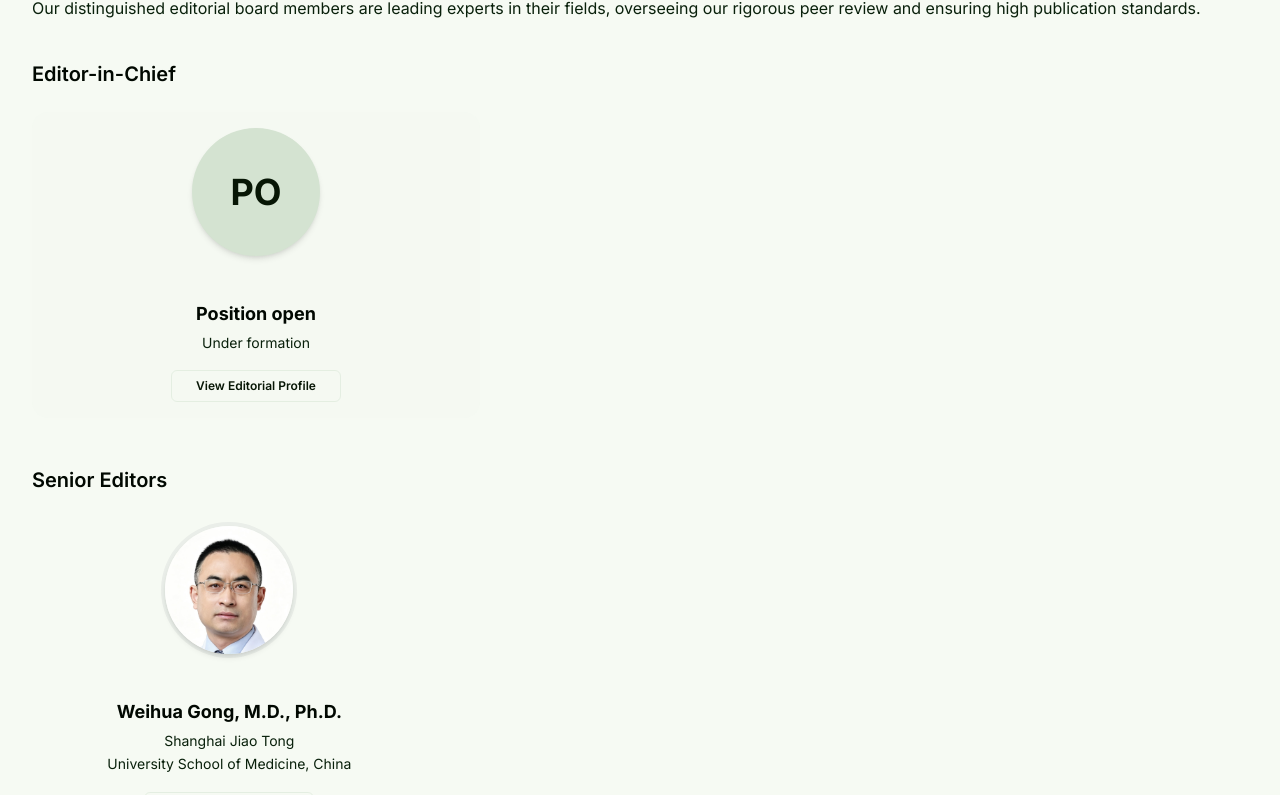
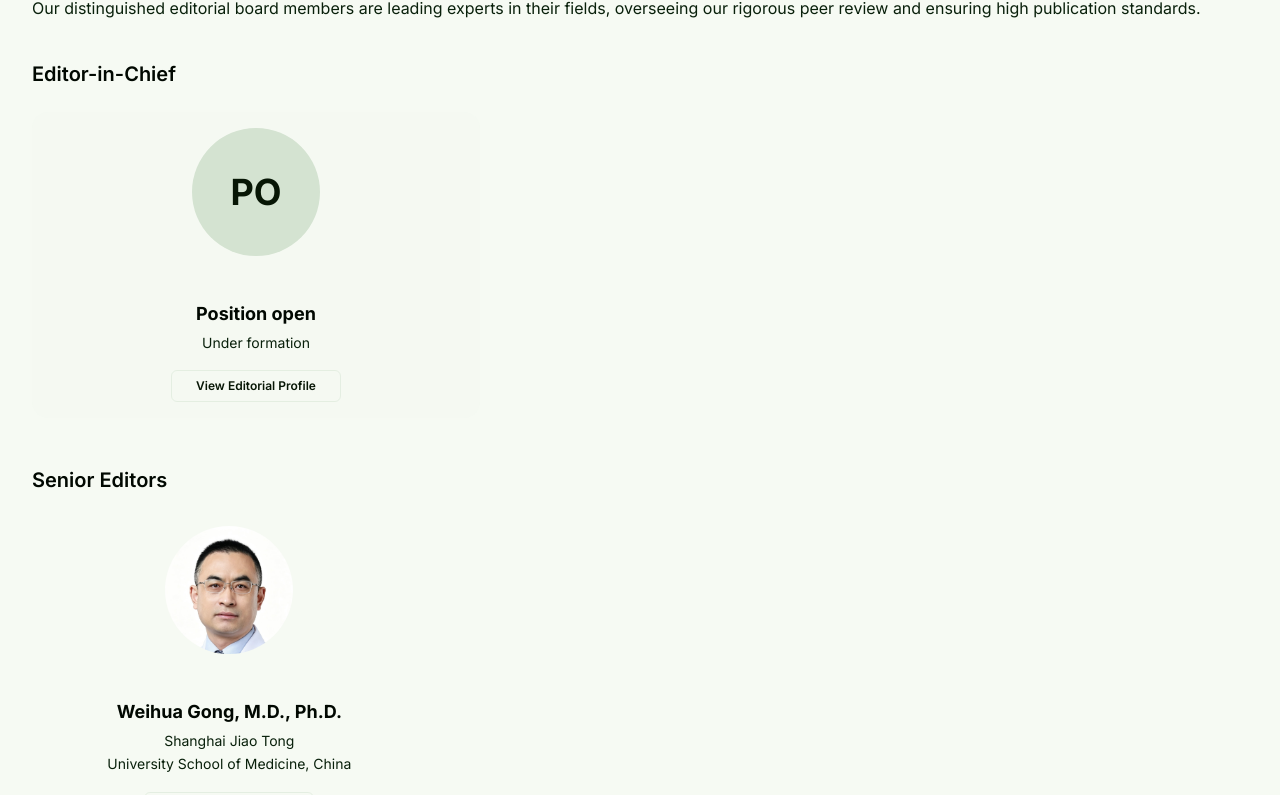
Before and after one commit to scholarlyopen-a11y/scholarlyopen, a Next.js app: page /journals/medicine in a window 1280 px wide. Shown: the part 1718-2513 px from the top of the page. Built offline with nearby package versions, Linux system fonts and the light colour scheme.

Commit message:
Remove ring borders from profile images for cleaner look

```diff
--- a/components/journal-editorial-board.tsx
+++ b/components/journal-editorial-board.tsx
@@ -54,10 +54,10 @@ function EditorCard({ editor, featured = false }: { editor: EditorMember; featur
         <img
           src={editor.imageUrl}
           alt={editor.name}
-          className="h-32 w-32 rounded-full object-cover object-center shrink-0 ring-4 ring-slate-900/5 shadow-md mb-5"
+          className="h-32 w-32 rounded-full object-cover object-center shrink-0 mb-5"
         />
       ) : (
-        <div className="h-32 w-32 rounded-full flex items-center justify-center shrink-0 bg-secondary text-secondary-foreground font-bold mb-5 shadow-md">
+        <div className="h-32 w-32 rounded-full flex items-center justify-center shrink-0 bg-secondary text-secondary-foreground font-bold mb-5">
           <span className="text-4xl">{initials}</span>
         </div>
       )}
@@ -218,7 +218,7 @@ function BoardMemberRow({ editor }: { editor: EditorMember }) {
               <img
                 src={editor.imageUrl}
                 alt={editor.name}
-                className="h-14 w-14 rounded-full object-cover object-center shrink-0 ring-1 ring-slate-900/10 shadow-sm"
+                className="h-14 w-14 rounded-full object-cover object-center shrink-0"
               />
             ) : (
               <div className="h-14 w-14 rounded-full flex items-center justify-center shrink-0 bg-secondary text-secondary-foreground font-bold">
```
